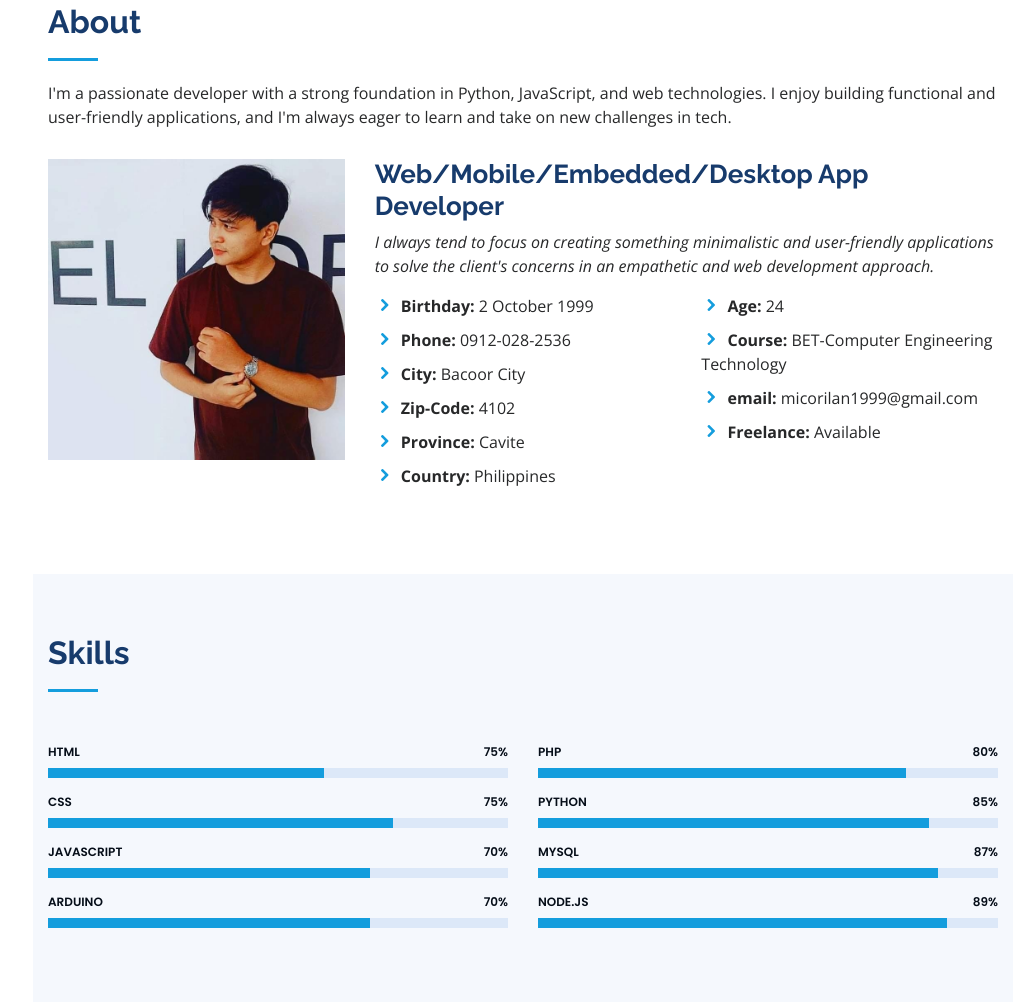
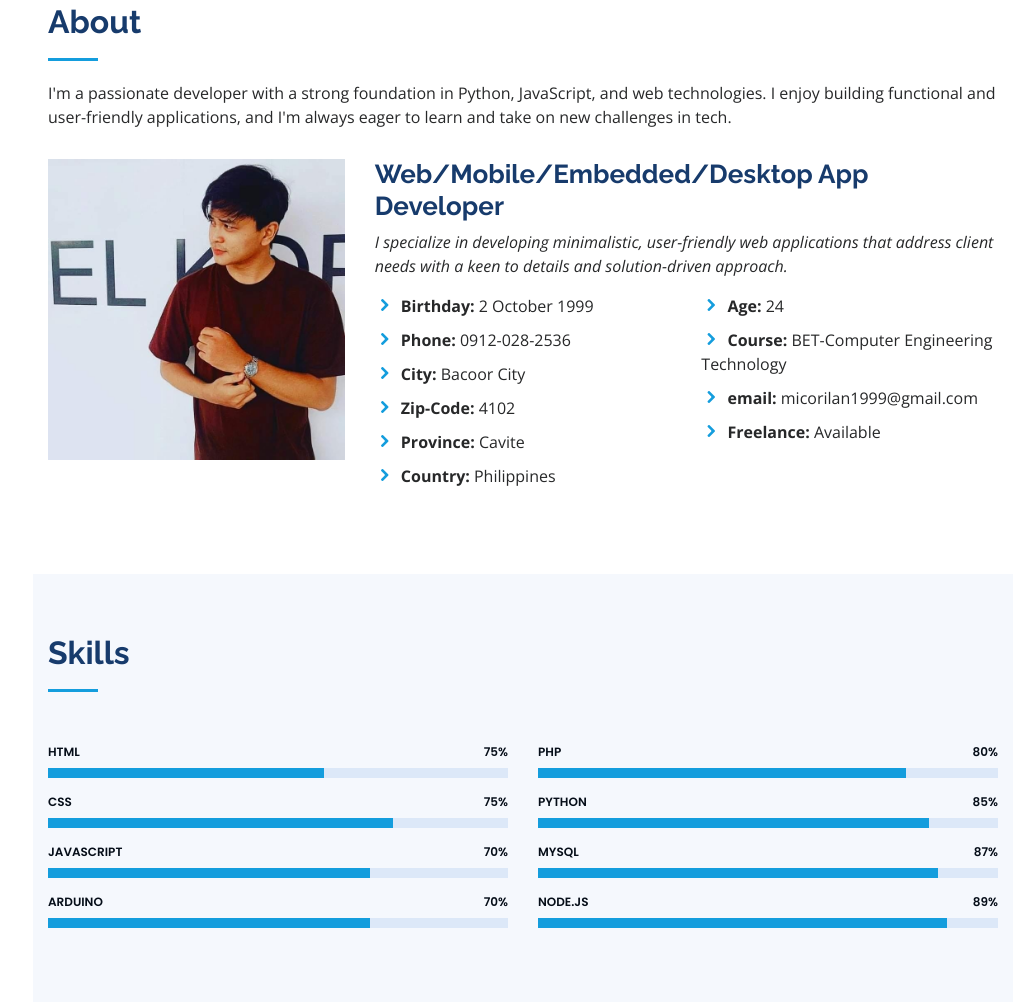
Before and after one commit to michaelrilan/my_portfolio, a plain HTML site: page index.html in a window 1280 px wide. Shown: the part 857-1862 px from the top of the page, without its empty margins (267-1280 px from the left). Drawn offline with nearby package versions, Linux system fonts and the light colour scheme.

Commit message:
Update index.html

```diff
--- a/index.html
+++ b/index.html
@@ -89,7 +89,7 @@
           <div class="col-lg-8 pt-4 pt-lg-0 content" data-aos="fade-left">
             <h3> Web/Mobile/Embedded/Desktop App Developer</h3>
             <p class="font-italic">
-              I always tend to focus on creating something minimalistic and user-friendly applications to solve the client's concerns in an empathetic and web development approach.
+              I specialize in developing minimalistic, user-friendly web applications that address client needs with a keen to details and solution-driven approach.
             </p>
             <div class="row">
               <div class="col-lg-6">
```
